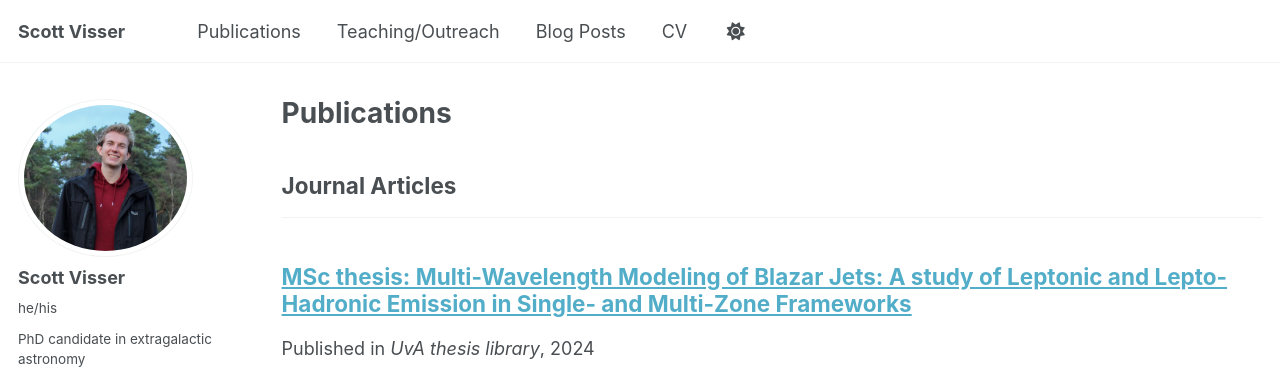
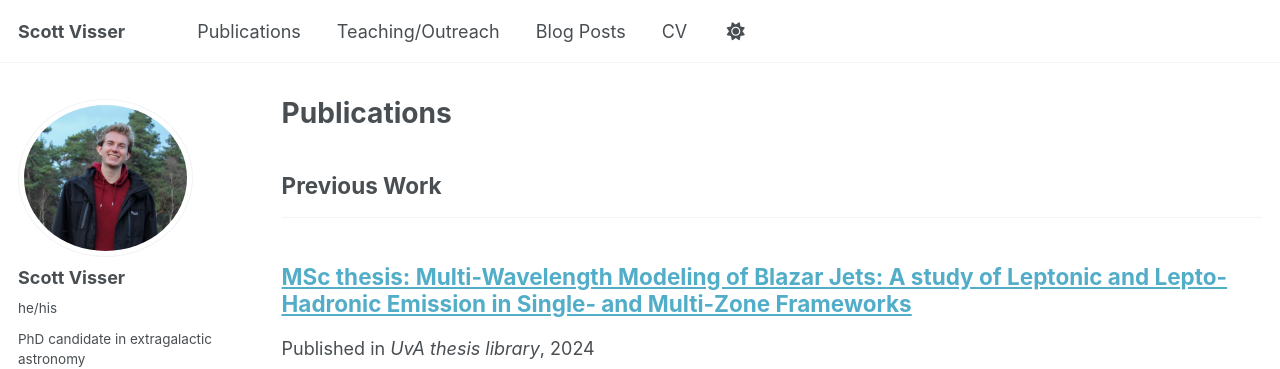
Before and after one commit to ScottV19/ScottV19.github.io, a Jekyll site: the page built from _pages/publications.html, in a window 1280 px wide and 900 px high. Shown: the top 369 px of the window. Built offline with Jekyll 4.4.1, drawn with Linux system fonts in a browser that asks for light colours; some web fonts are replaced.

```diff
--- a/_config.yml
+++ b/_config.yml
@@ -80,8 +80,10 @@ author:
 publication_category:
   #books:
   #  title: 'Books'
-  manuscripts:
+  papers:
     title: 'Journal Articles'
+  previous_work:
+    title: 'Previous Work'
   #conferences:
   #  title: 'Conference Papers'
 
```
Also changed, not shown: _publications/2009-10-01-paper-title-number-1.md (+1 -1 lines), _publications/2024-08-26-MSc-thesis.md (+1 -1 lines).
